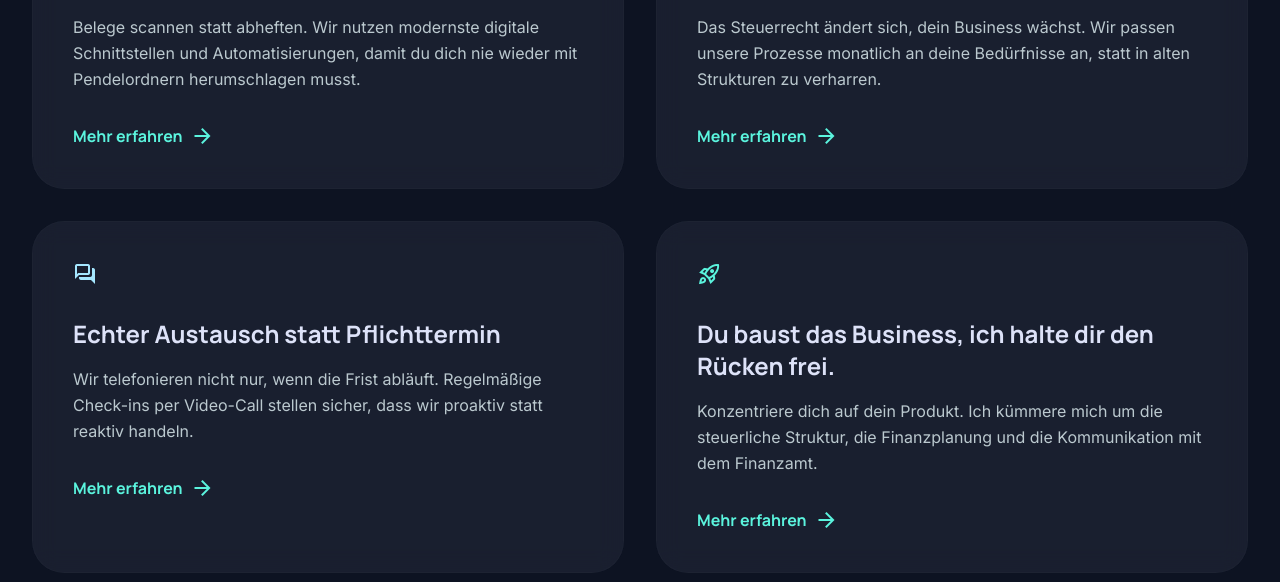
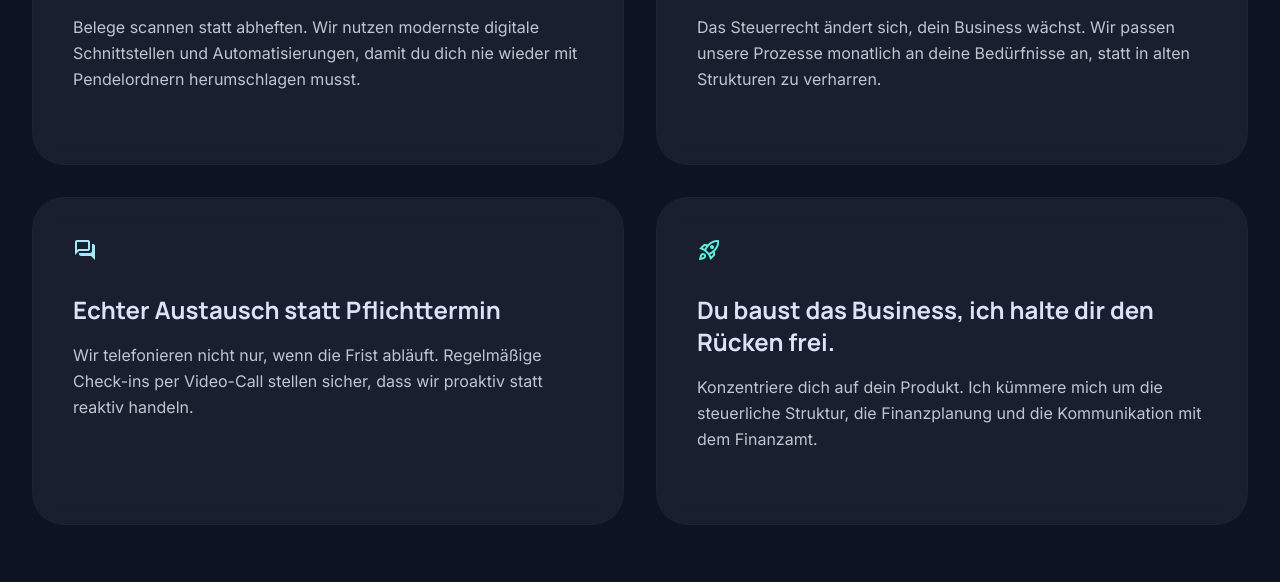
Before and after one commit to dudene-digital/tepelsteuerberatung, a Next.js app: page / in a window 1280 px wide. Shown: the part 1551-2133 px from the top of the page. Built offline with nearby package versions, Linux system fonts and the light colour scheme.

Commit message:
fix: remove non-functional 'Mehr erfahren' buttons from service cards

```diff
--- a/src/app/page.tsx
+++ b/src/app/page.tsx
@@ -85,9 +85,7 @@ export default function Home() {
 <p className="text-on-surface-variant leading-relaxed mb-8">
                             Belege scannen statt abheften. Wir nutzen modernste digitale Schnittstellen und Automatisierungen, damit du dich nie wieder mit Pendelordnern herumschlagen musst.
                         </p>
-<button className="text-tertiary font-headline font-bold flex items-center gap-2 group-hover:gap-4 transition-all">
-                            Mehr erfahren <span className="material-symbols-outlined" data-icon="arrow_forward">arrow_forward</span>
-</button>
+
 </div>
 
 <div className="glass-card p-6 md:p-10 rounded-[2rem] border border-outline-variant/10 hover:bg-surface-variant/30 hover:-translate-y-2 hover:shadow-[0_20px_40px_-15px_rgba(0,210,255,0.1)] transition-all duration-500 group">
@@ -96,9 +94,7 @@ export default function Home() {
 <p className="text-on-surface-variant leading-relaxed mb-8">
                             Das Steuerrecht ändert sich, dein Business wächst. Wir passen unsere Prozesse monatlich an deine Bedürfnisse an, statt in alten Strukturen zu verharren.
                         </p>
-<button className="text-tertiary font-headline font-bold flex items-center gap-2 group-hover:gap-4 transition-all">
-                            Mehr erfahren <span className="material-symbols-outlined" data-icon="arrow_forward">arrow_forward</span>
-</button>
+
 </div>
 
 <div className="glass-card p-6 md:p-10 rounded-[2rem] border border-outline-variant/10 hover:bg-surface-variant/30 hover:-translate-y-2 hover:shadow-[0_20px_40px_-15px_rgba(0,210,255,0.1)] transition-all duration-500 group">
@@ -107,9 +103,7 @@ export default function Home() {
 <p className="text-on-surface-variant leading-relaxed mb-8">
                             Wir telefonieren nicht nur, wenn die Frist abläuft. Regelmäßige Check-ins per Video-Call stellen sicher, dass wir proaktiv statt reaktiv handeln.
                         </p>
-<button className="text-tertiary font-headline font-bold flex items-center gap-2 group-hover:gap-4 transition-all">
-                            Mehr erfahren <span className="material-symbols-outlined" data-icon="arrow_forward">arrow_forward</span>
-</button>
+
 </div>
 
 <div className="glass-card p-6 md:p-10 rounded-[2rem] border border-outline-variant/10 hover:bg-surface-variant/30 hover:-translate-y-2 hover:shadow-[0_20px_40px_-15px_rgba(0,210,255,0.1)] transition-all duration-500 group">
@@ -118,9 +112,7 @@ export default function Home() {
 <p className="text-on-surface-variant leading-relaxed mb-8">
                             Konzentriere dich auf dein Produkt. Ich kümmere mich um die steuerliche Struktur, die Finanzplanung und die Kommunikation mit dem Finanzamt.
                         </p>
-<button className="text-tertiary font-headline font-bold flex items-center gap-2 group-hover:gap-4 transition-all">
-                            Mehr erfahren <span className="material-symbols-outlined" data-icon="arrow_forward">arrow_forward</span>
-</button>
+
 </div>
 </div>
 </div>
```
